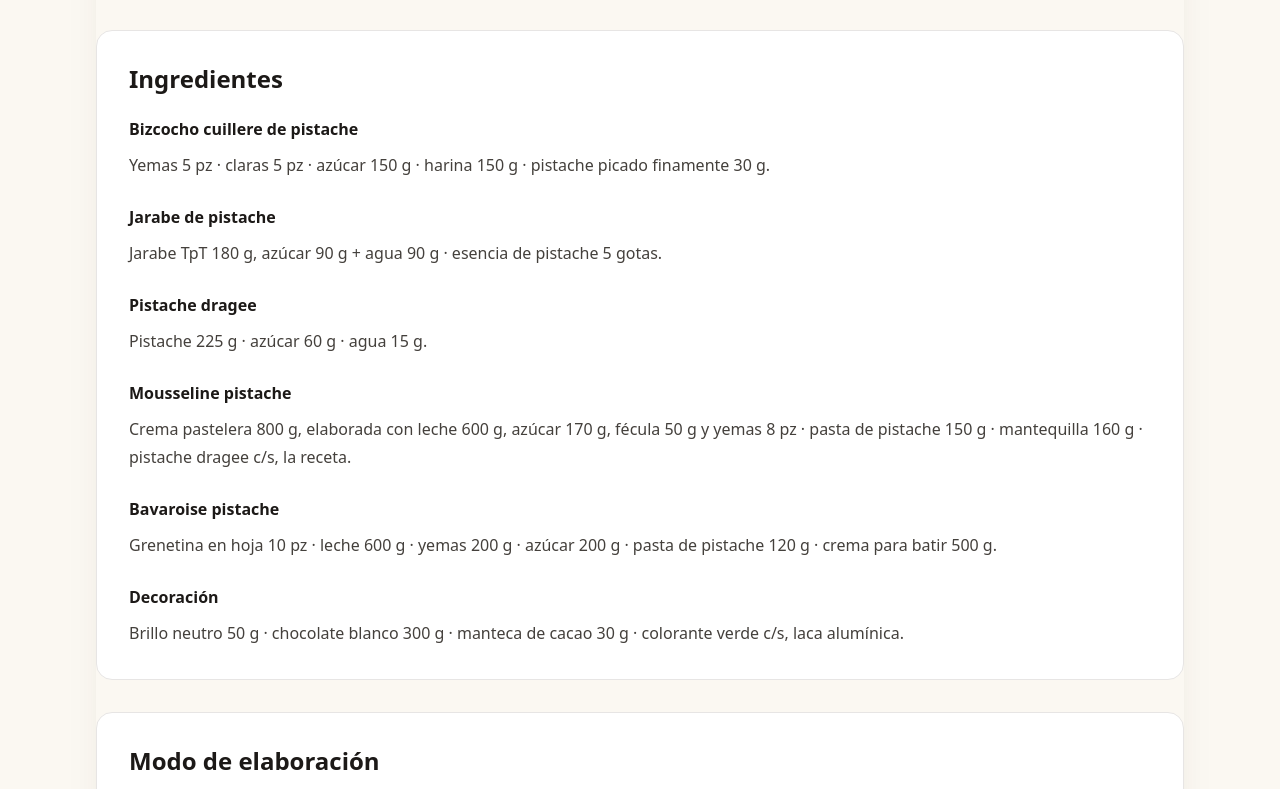
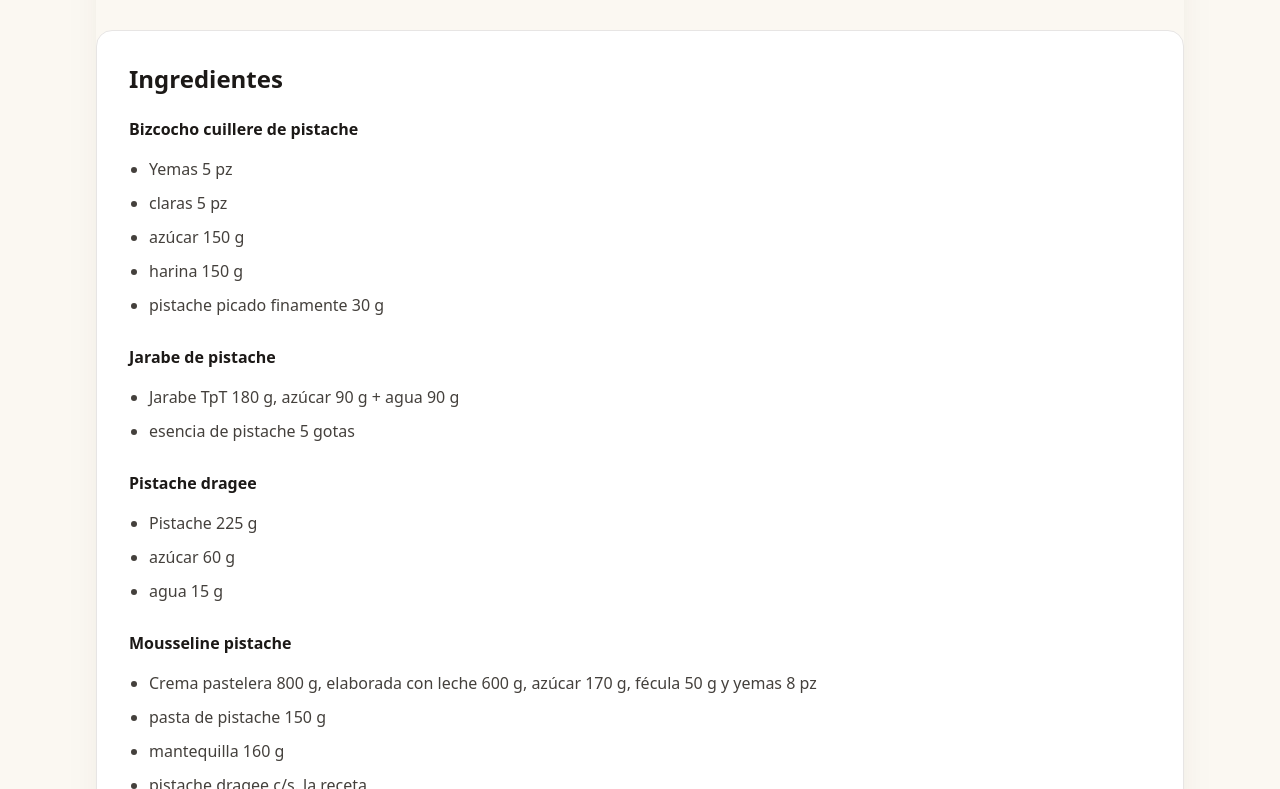
Before and after one commit to Drworm82/CursoPanadero, a Next.js app: page /leccion-gimont in a window 1280 px wide. Shown: the part 1911-2700 px from the top of the page. Built offline with nearby package versions, Linux system fonts and the light colour scheme; no server answers.

Commit message:
Mejorar formato de ingredientes como lista

```diff
--- a/pages/leccion-gimont.js
+++ b/pages/leccion-gimont.js
@@ -37,12 +37,12 @@ export default function LessonPage() {
         <section className="rounded-2xl border border-stone-200 bg-white p-6 sm:p-8">
           <h2 className="text-2xl font-semibold text-stone-900">Ingredientes</h2>
           <div className="mt-5 space-y-6 leading-7 text-stone-700">
-            <div><h3 className="font-semibold text-stone-900">Bizcocho cuillere de pistache</h3><p className="mt-2">Yemas 5 pz · claras 5 pz · azúcar 150 g · harina 150 g · pistache picado finamente 30 g.</p></div>
-            <div><h3 className="font-semibold text-stone-900">Jarabe de pistache</h3><p className="mt-2">Jarabe TpT 180 g, azúcar 90 g + agua 90 g · esencia de pistache 5 gotas.</p></div>
-            <div><h3 className="font-semibold text-stone-900">Pistache dragee</h3><p className="mt-2">Pistache 225 g · azúcar 60 g · agua 15 g.</p></div>
-            <div><h3 className="font-semibold text-stone-900">Mousseline pistache</h3><p className="mt-2">Crema pastelera 800 g, elaborada con leche 600 g, azúcar 170 g, fécula 50 g y yemas 8 pz · pasta de pistache 150 g · mantequilla 160 g · pistache dragee c/s, la receta.</p></div>
-            <div><h3 className="font-semibold text-stone-900">Bavaroise pistache</h3><p className="mt-2">Grenetina en hoja 10 pz · leche 600 g · yemas 200 g · azúcar 200 g · pasta de pistache 120 g · crema para batir 500 g.</p></div>
-            <div><h3 className="font-semibold text-stone-900">Decoración</h3><p className="mt-2">Brillo neutro 50 g · chocolate blanco 300 g · manteca de cacao 30 g · colorante verde c/s, laca alumínica.</p></div>
+            <div><h3 className="font-semibold text-stone-900">Bizcocho cuillere de pistache</h3><ul className="mt-3 list-disc space-y-1.5 pl-5 leading-7"><li>Yemas 5 pz</li><li>claras 5 pz</li><li>azúcar 150 g</li><li>harina 150 g</li><li>pistache picado finamente 30 g</li></ul></div>
+            <div><h3 className="font-semibold text-stone-900">Jarabe de pistache</h3><ul className="mt-3 list-disc space-y-1.5 pl-5 leading-7"><li>Jarabe TpT 180 g, azúcar 90 g + agua 90 g</li><li>esencia de pistache 5 gotas</li></ul></div>
+            <div><h3 className="font-semibold text-stone-900">Pistache dragee</h3><ul className="mt-3 list-disc space-y-1.5 pl-5 leading-7"><li>Pistache 225 g</li><li>azúcar 60 g</li><li>agua 15 g</li></ul></div>
+            <div><h3 className="font-semibold text-stone-900">Mousseline pistache</h3><ul className="mt-3 list-disc space-y-1.5 pl-5 leading-7"><li>Crema pastelera 800 g, elaborada con leche 600 g, azúcar 170 g, fécula 50 g y yemas 8 pz</li><li>pasta de pistache 150 g</li><li>mantequilla 160 g</li><li>pistache dragee c/s, la receta</li></ul></div>
+            <div><h3 className="font-semibold text-stone-900">Bavaroise pistache</h3><ul className="mt-3 list-disc space-y-1.5 pl-5 leading-7"><li>Grenetina en hoja 10 pz</li><li>leche 600 g</li><li>yemas 200 g</li><li>azúcar 200 g</li><li>pasta de pistache 120 g</li><li>crema para batir 500 g</li></ul></div>
+            <div><h3 className="font-semibold text-stone-900">Decoración</h3><ul className="mt-3 list-disc space-y-1.5 pl-5 leading-7"><li>Brillo neutro 50 g</li><li>chocolate blanco 300 g</li><li>manteca de cacao 30 g</li><li>colorante verde c/s, laca alumínica</li></ul></div>
           </div>
         </section>
 
```
